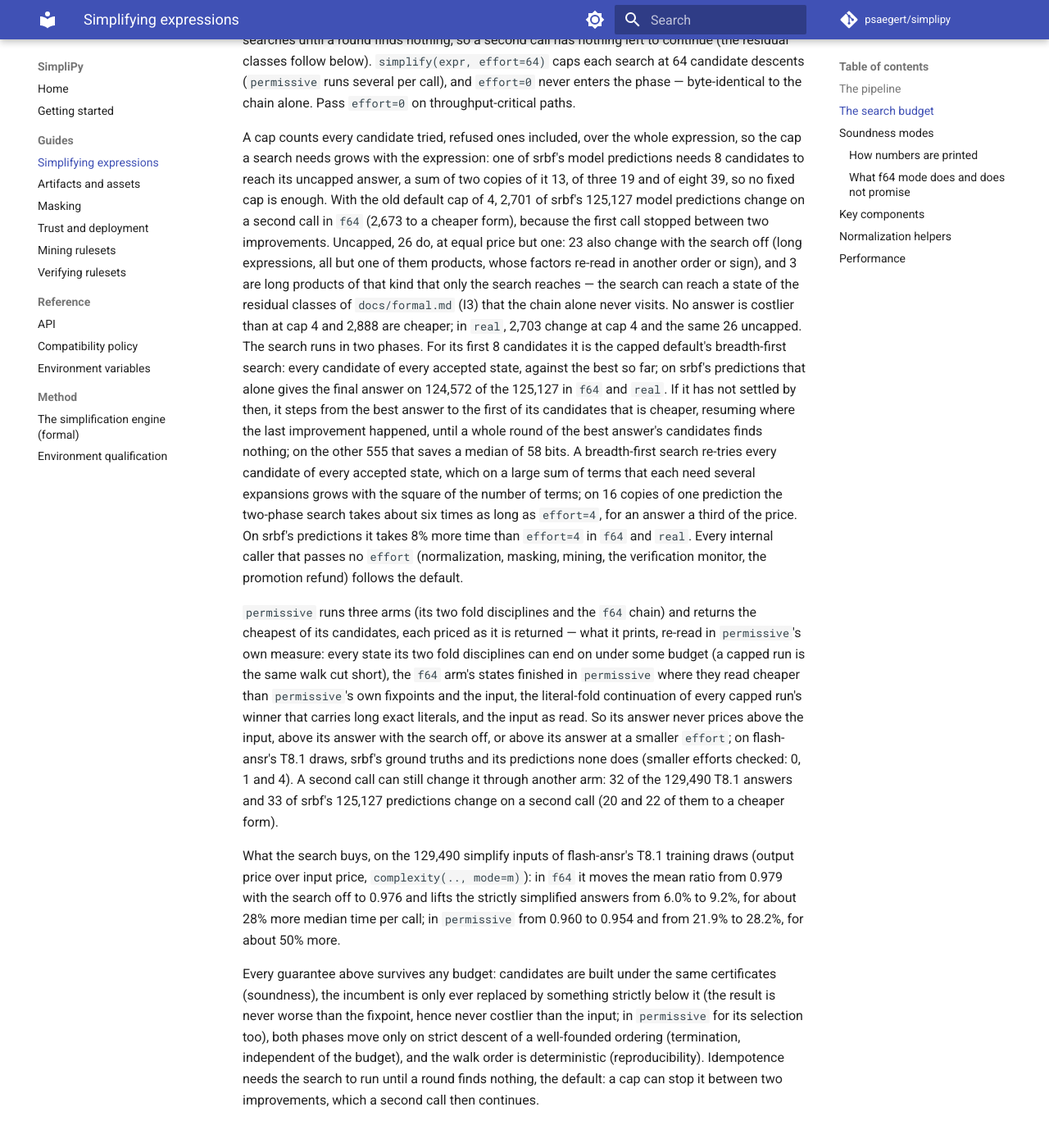
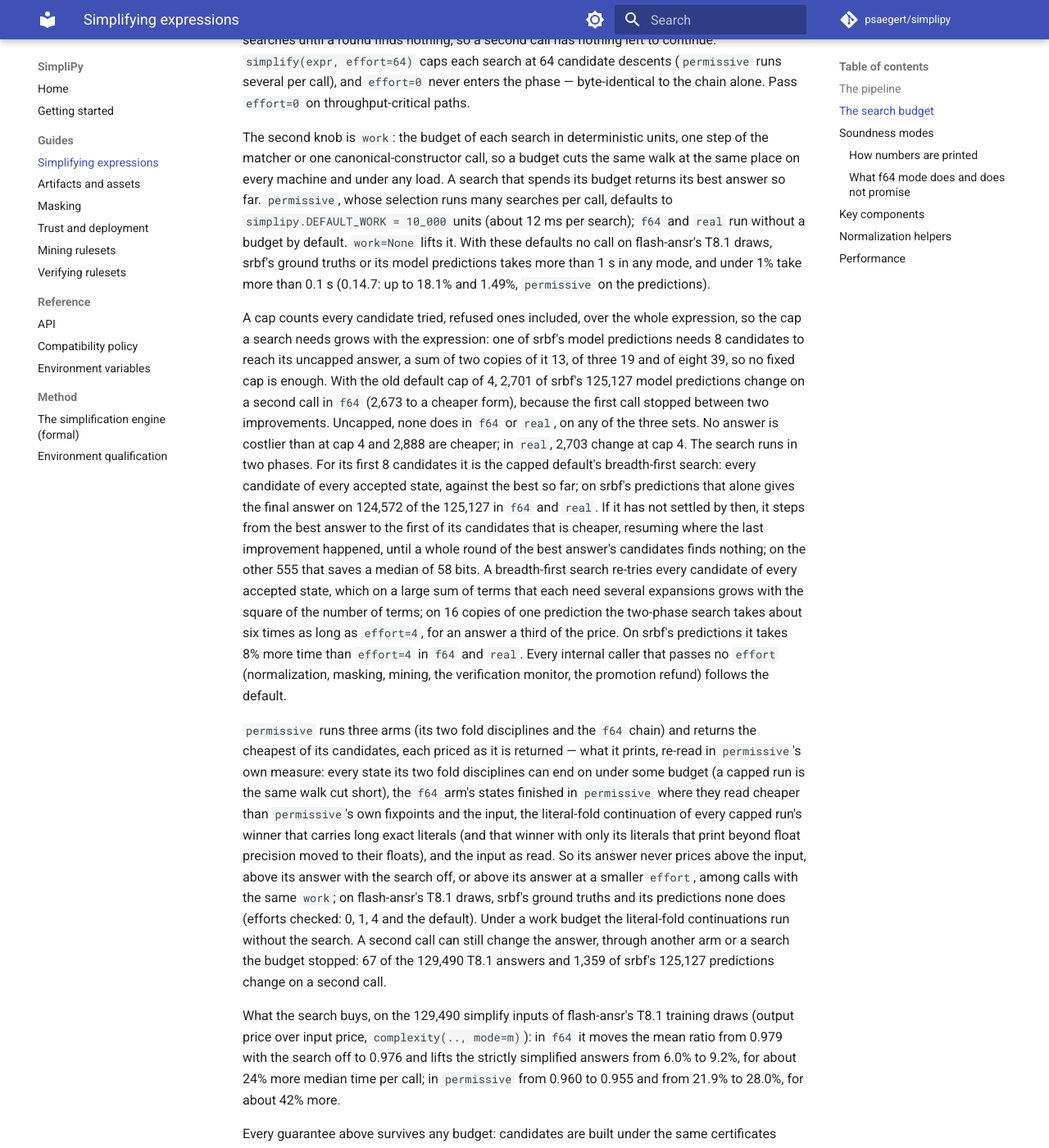
Before and after one commit to psaegert/simplipy, an MkDocs documentation site: the page built from docs/guides/simplify.md, in a window 1280 px wide and 1400 px high, scrolled down 2425 px. Shown: the whole window at 82% size. Built offline with MkDocs 1.6.1 and Material for MkDocs 9.7.7, drawn with Linux system fonts in a browser that asks for light colours; comment, search, counter and statistics services are not loaded; some of the changed text lies outside the part shown.

Commit message:
Docs: speed in every mode, the work budget, answers that read back as themselves
CHANGELOG: entries for the speed against 0.14.7 (under 1% of calls over 0.1 s and none over 1 s
in every mode, on flash-ansr's T8.1 draws and srbf's ground truths and predictions), the work
budget, the faster canonical forms, the route-independent canonical forms, permissive's signed
infinities and the tagged form's fractions; permissive's selection restated against 0.14.7 in its
own measure. Guide: the `work` knob, no second-call change in f64 and real, permissive's bounds
among calls with the same budget, what the search buys re-measured. formal.md: the wide sign
placement and the closed I3 class, the stability instrument printing as the callers do, L6/L6a
and the permissive selection under a work budget.

Co-Authored-By: Claude Opus 5.5 <noreply@anthropic.com>
Claude-Session: https://claude.ai/code/session_016gamUqKQqroqag4GFsNu6W

```diff
--- a/docs/formal.md
+++ b/docs/formal.md
@@ -93,24 +93,22 @@ serialization-stability check `stable()` in `ac_simplify_ex`]:
   an infinity that absorbs a term only on re-read (`x1*(inf - c/(1e400*x1*x2))` becomes
   `inf*x1`); a like term whose coefficient is itself a refused two-member partition, whose
   coefficient and key can split differently on re-read (also on main at 128 bits); and
-  odd-function sign extraction. A class independent of literal size: of srbf's 125,127 model
-  predictions that simplify without error (f64), 24 effort-0 answers change on re-read (main 28), none with
-  a literal beyond $10^{\pm 300}$. Each but one is a long product (one is a difference of them;
-  41 to 84 items in the list answer)
-  that re-reads to the same items in another order (18, one of them cheaper) or to another form
-  of equal length and price (6); none of them round-trips (L6a). Each holds a product with
-  more than six sign-trade sites, whose placement the engine keeps as it enters (§3), so the
-  re-read, entering with the printed placement, can end elsewhere. And at a
+  odd-function sign extraction. A class independent of literal size is closed: a product with
+  more than six sign-trade sites kept the placement it entered with, two sums that are each
+  other's negation stayed apart, and a join whose coefficient became 1 kept its key's signs, so
+  a state and the parse of its own print could differ (24 of srbf's 125,127 model predictions
+  changed on re-read in f64 at effort 0, 26 uncapped). Each is now decided by the orbit (§3), and
+  no f64 or real answer changes on a second call on flash-ansr's 129,490 T8.1 draws, srbf's
+  ground truths or its predictions at the default effort. The sign placement keeps the entry
+  spelling where an orientation would collide with another factor's base (§3). And at a
   refusal the grouping of the input can decide which inner products fold:
   `(1e200*1e100)*(1e100*x1)` and `1e200*(1e100*(1e100*x1))` keep different canonical forms
-  (canonicity across spellings, not idempotence; both pinned in tests). Uncapped (the default;
-  L6), the exploration phase can reach states of those classes that the chain alone never
-  visits. On srbf's predictions (f64 and real) 26 answers change on a second call: 23 of the 24
-  above, and 3 long products (57 to 70 items) that only the search reaches and that re-read at
-  equal price with their factors in another order or sign (review fuzz: an unmerged
-  `3e-310` coefficient that re-reads in another order; a `<constant>` absorbed on re-read). In `permissive` the
-  selection among three arms adds a class of its own (L6). A capped search can stop
-  between two improvements, which a second call continues.
+  (canonicity across spellings, not idempotence; both pinned in tests). Uncapped (the default in
+  f64 and real; L6), the exploration phase can reach states of the literal classes above that the
+  chain alone never visits (review fuzz: an unmerged `3e-310` coefficient that re-reads in another
+  order; a `<constant>` absorbed on re-read). In `permissive` the selection among three arms adds
+  a class of its own (L6). A capped search, or one its work budget stops, can stop between two
+  improvements, which a second call continues.
 - **I4 (fold normal form):** the licensed structural folds of §3 have been applied; e.g. no
   $\mathrm{Pow}(t, 1)$, no $\mathrm{rootn}(t, k)$ with $k \leq 0$ or $|k| = 1$, no
   all-literal composite that the constructors fold — and the sign placement between a
@@ -132,7 +130,11 @@ round-trip (serialize → parse → canon) onto the *same state*, debug-asserted
 `simplify` call and exercised by the full suite and the corpus gates. The one measured
 divergence class (the odd-function literal-sign pair: `mul()`-built vs collector-built
 spellings of one value) was removed by the shared sign-trade owner; zero
-specimens remain. A second measured class (2026-08-24) sat not in `canon()` but in the
+specimens remain. The instrument itself printed each state with the mode's certificate
+context, a spelling no caller receives (every caller prints with the bare context), which
+raised false alarms and hid three real classes (the closed I3 class above); it now prints as
+the callers do, and in a debug build it holds on every state of srbf's ground truths and
+predictions in every mode and of 20,000 of flash-ansr's T8.1 draws. A second measured class (2026-08-24) sat not in `canon()` but in the
 *pricing instrument*: `complexity()` parsed fold-free while the `f64`/`permissive` chains
 parse fold-at-parse, so on 10 of 65,536 benchmark rows the instrument priced a
 different state than the chain descended from and $\mu(\mathrm{simplify}(e)) \le
@@ -203,9 +205,15 @@ $m \ge 3$, and the eight odd functions — because $f(-S) = -f(S)$ is total on t
 carriers (negative odd exponents are NOT carriers: the pole trilemma). The
 sign-placement owner (`ac::expr::sign_place`, shared by `mul()`'s final assembly and
 `term_join`'s negative joins so the priced spelling is always the built spelling)
-materializes every reachable placement and keeps the $\mu$-argmin; beyond six sign-trade
-sites it materializes none and keeps the placement the product entered with. The decision is
-three-tier:
+materializes every reachable placement and keeps the $\mu$-argmin. Beyond six sign-trade sites
+it finds the argmin without materializing the orbit: a placement's price is the sum of per-site
+prices, coupled only by the parity of the flips, so the cheapest placement is each site's
+cheaper orientation, with the one site whose switch costs least switched where the parity
+differs; its exact ties resolve by an order that is a function of the orbit, never of the entry
+spelling. It keeps the entry placement only where an orientation would collide with another
+factor's base or a negation overflows. Two sums that are each other's negation flip together and
+collect (`(x - a)*(a - x)` is `-(x - a)^2`), and a join whose coefficient becomes 1 re-places its
+key's signs (`term_join`). The decision is three-tier:
 
 1. $\mu$ decides where it can (strict argmin over the materialized orbit);
 2. an exact $\mu$ tie at a SIGN-TRADE site goes to the structurally distinguished
@@ -541,10 +549,10 @@ holds ($\mathrm{canon}(\mathrm{parse}(\mathrm{serialize}(t))) = t$, the `stable(
 assertion), `to_prefix` has a left inverse and is therefore injective — two states
 sharing a serialization would be mapped back to the same state by the left inverse.
 The identity is exercised per state in debug builds (the full suites run green under
-debug, so every state reached by the tests and the mini-mines satisfies it). It fails on the
-documented I3 residuals: at literals that stay leaves, and on 24 of srbf's 125,127 model
-predictions (main 28), long products that re-read differently. These residuals scope the
-cache guarantee too.
+debug, so every state reached by the tests and the mini-mines satisfies it, and so does every
+state of srbf's ground truths and model predictions in every mode and of 20,000 of flash-ansr's
+T8.1 draws). It fails on the documented I3 residuals at literals that stay leaves. These
+residuals scope the cache guarantee too.
 
 **Lemma L6 (conditional idempotence)** [THEOREM, conditional]. If a run reaches a pass
 fixpoint within budget ($\mathrm{pass}(t_k) = t_k$ — by T6 the fixpoint *exists* and is
@@ -565,10 +573,10 @@ search proposes the same candidates in the same order, which descend to the same
 and are refused again. Two further premises: the step cap does not bind (a capped walk
 skips fire sites), and the descent of a candidate does not depend on the memo's contents
 (the memo only marks fixpoints). A capped search (`effort=k`) can stop between two accepted
-valleys, and the re-run then continues it [EMPIRICAL: srbf's 125,127 model predictions
-change on a second call 2,701 times in `f64` at cap 4, the former default, 2,673 of them to a
-cheaper form; uncapped, 26 times, at equal price but one: 23 of the effort-0 class of I3 and 3
-search-reached members of it; `real` 2,703 and the same 26]. Where
+valleys, and the re-run then continues it, as can a search its work budget stops [EMPIRICAL:
+srbf's 125,127 model predictions change on a second call 2,701 times in `f64` at cap 4, the former
+default, 2,673 of them to a cheaper form; uncapped, never, in `f64` and `real`, on these and on
+srbf's ground truths and flash-ansr's T8.1 draws]. Where
 the round-trip premise fails (L6a) the re-run starts from a different state. A further
 premise: each accepted candidate's descent reaches its fixpoint within `max_passes`.
 `permissive` returns the cheapest of its candidates, each priced by re-reading what it prints in
@@ -577,16 +585,20 @@ budget (each search's trace, with the smallest budget reaching each state), the
 states finished
 in `permissive` where they read below a budget-independent threshold (the cheapest of the
 `permissive` fixpoints and the input), the literal-fold continuation of the winner a run capped
-at each such budget would have (where it carries long exact literals), and the input as read. **Proposition (permissive selection)**
+at each such budget would have (where it carries long exact literals; the winner with only its
+literals that print beyond float precision moved joins it), and the input as read. Under a work
+budget the continuations run without the search, so every continuation state is born at budget
+0. **Proposition (permissive selection)**
 [THEOREM, given the trace]: its answer prices at most its input, at most its search-off answer,
-and at most its answer under any smaller budget. *Proof.* The input is a candidate; a run capped
-at $k$ is the same walk cut short, so its candidates, its winner and that winner's continuation
-(the same walk cut short again) are among the uncapped run's; the answer is the cheapest of a
-superset. $\square$ Its winner is a valley of its own arm only: the re-run's other arms,
-started from the winner, can descend further, so L6 does not cover the selection [EMPIRICAL: 32
-second-call changes on flash-ansr's 129,490 T8.1 draws, 33 on srbf's 125,127 predictions; the
-three bounds hold on every input of both sets and srbf's ground truths, smaller budgets checked
-at efforts 0, 1 and 4].
+and at most its answer under any smaller budget, among calls with the same work budget. *Proof.*
+The input is a candidate; a run capped at $k$ is the same walk cut short (a work budget cuts each
+search at the same place in both runs), so its candidates, its winner and that winner's
+continuation (the same walk cut short again) are among the uncapped run's; the answer is the
+cheapest of a superset. $\square$ Its winner is a valley of its own arm only: the re-run's other
+arms, started from the winner, can descend further, and a search the work budget stopped can
+continue, so L6 does not cover the selection [EMPIRICAL: 67 second-call changes on flash-ansr's
+129,490 T8.1 draws, 1,359 on srbf's 125,127 predictions; the three bounds hold on every input of
+both sets and srbf's ground truths, efforts checked 0, 1, 4 and the default].
 
 **Canonicity across spellings** [EMPIRICAL]. That all spellings of the same bag (operand
 permutations, re-bracketings) reach the same representative is measured, not proven:
--- a/docs/guides/simplify.md
+++ b/docs/guides/simplify.md
@@ -105,21 +105,27 @@ tolerance enters.
 
 The budget is the `effort` parameter. The default, `effort=None`
 (`simplipy.DEFAULT_EFFORT`), searches until a round finds nothing, so a second call
-has nothing left to continue (the residual classes follow below). `simplify(expr, effort=64)` caps each search at 64 candidate
+has nothing left to continue. `simplify(expr, effort=64)` caps each search at 64 candidate
 descents (`permissive` runs several per call), and `effort=0` never enters the phase — byte-identical to the chain alone. Pass
 `effort=0` on throughput-critical paths.
+
+The second knob is `work`: the budget of each search in deterministic units, one step of the
+matcher or one canonical-constructor call, so a budget cuts the same walk at the same place on
+every machine and under any load. A search that spends its budget returns its best answer so far.
+`permissive`, whose selection runs many searches per call, defaults to
+`simplipy.DEFAULT_WORK = 10_000` units (about 12 ms per search); `f64` and `real` run without a
+budget by default. `work=None` lifts it. With these defaults no call on flash-ansr's T8.1 draws,
+srbf's ground truths or its model predictions takes more than 1 s in any mode, and under 1% take
+more than 0.1 s (0.14.7: up to 18.1% and 1.49%, `permissive` on the predictions).
 
 A cap counts every candidate tried, refused ones included, over the whole expression, so
 the cap a search needs grows with the expression: one of srbf's model predictions needs 8
 candidates to reach its uncapped answer, a sum of two copies of it 13, of three 19 and of
 eight 39, so no fixed cap is enough. With the old default cap of 4, 2,701 of srbf's 125,127
 model predictions change on a second call in `f64` (2,673 to a cheaper form), because the
-first call stopped between two improvements. Uncapped, 26 do, at equal price but one: 23 also
-change with the search off (long expressions, all but one of them products, whose factors
-re-read in another order or sign), and 3 are long products of that kind that only the search
-reaches — the search can reach a state of the residual classes of `docs/formal.md` (I3) that
-the chain alone never visits. No answer is costlier than at cap 4 and 2,888 are cheaper; in
-`real`, 2,703 change at cap 4 and the same 26 uncapped.
+first call stopped between two improvements. Uncapped, none does in `f64` or `real`, on any of
+the three sets. No answer is costlier than at cap 4 and 2,888 are cheaper; in `real`, 2,703
+change at cap 4.
 The search runs in two phases. For its first 8 candidates it is the capped default's
 breadth-first search: every candidate of every accepted state, against the best so far; on
 srbf's predictions that alone gives the final answer on 124,572 of the 125,127 in `f64` and
@@ -139,18 +145,20 @@ cheapest of its candidates, each priced as it is returned — what it prints, re
 `permissive`'s own measure: every state its two fold disciplines can end on under some budget
 (a capped run is the same walk cut short), the `f64` arm's states finished in `permissive`
 where they read cheaper than `permissive`'s own fixpoints and the input, the literal-fold
-continuation of every capped run's winner that carries long exact literals, and the input as
-read. So its answer never prices above the input, above its answer with the search off, or
-above its answer at a smaller `effort`; on flash-ansr's T8.1 draws, srbf's ground truths and
-its predictions none does (smaller efforts checked: 0, 1 and 4). A second call can still change
-it through another arm: 32 of the 129,490 T8.1 answers and 33 of srbf's 125,127 predictions
-change on a second call (20 and 22 of them to a cheaper form).
+continuation of every capped run's winner that carries long exact literals (and that winner
+with only its literals that print beyond float precision moved to their floats), and the input
+as read. So its answer never prices above the input, above its answer with the search off, or
+above its answer at a smaller `effort`, among calls with the same `work`; on flash-ansr's T8.1
+draws, srbf's ground truths and its predictions none does (efforts checked: 0, 1, 4 and the
+default). Under a work budget the literal-fold continuations run without the search. A second
+call can still change the answer, through another arm or a search the budget stopped: 67 of the
+129,490 T8.1 answers and 1,359 of srbf's 125,127 predictions change on a second call.
 
 What the search buys, on the 129,490 simplify inputs of flash-ansr's T8.1 training draws
 (output price over input price, `complexity(.., mode=m)`): in `f64` it moves the mean ratio from 0.979
 with the search off to 0.976 and lifts the strictly simplified answers from 6.0% to 9.2%, for
-about 28% more median time per call; in `permissive` from 0.960 to 0.954
-and from 21.9% to 28.2%, for about 50% more.
+about 24% more median time per call; in `permissive` from 0.960 to 0.955
+and from 21.9% to 28.0%, for about 42% more.
 
 Every guarantee above survives any budget: candidates are built under the same
 certificates (soundness), the incumbent is only ever replaced by something strictly
@@ -158,9 +166,9 @@ below it (the result is never worse than the fixpoint, hence never costlier than
 input; in `permissive` for its selection too), both
 phases move only on strict descent of a well-founded ordering
 (termination, independent of the budget), and the walk order is deterministic
-(reproducibility). Idempotence needs the search to run until a round finds nothing,
-the default: a cap can stop it between two improvements, which a second call then
-continues.
+(reproducibility; the work budget counts units, not time). Idempotence needs the search to run
+until a round finds nothing, the default of `f64` and `real`: a cap or a work budget can stop it
+between two improvements, which a second call then continues.
 
 ## Soundness modes
 
```
Also changed, not shown: CHANGELOG.md (+63 -21 lines), docs/environment.md (+1 -1 lines).
